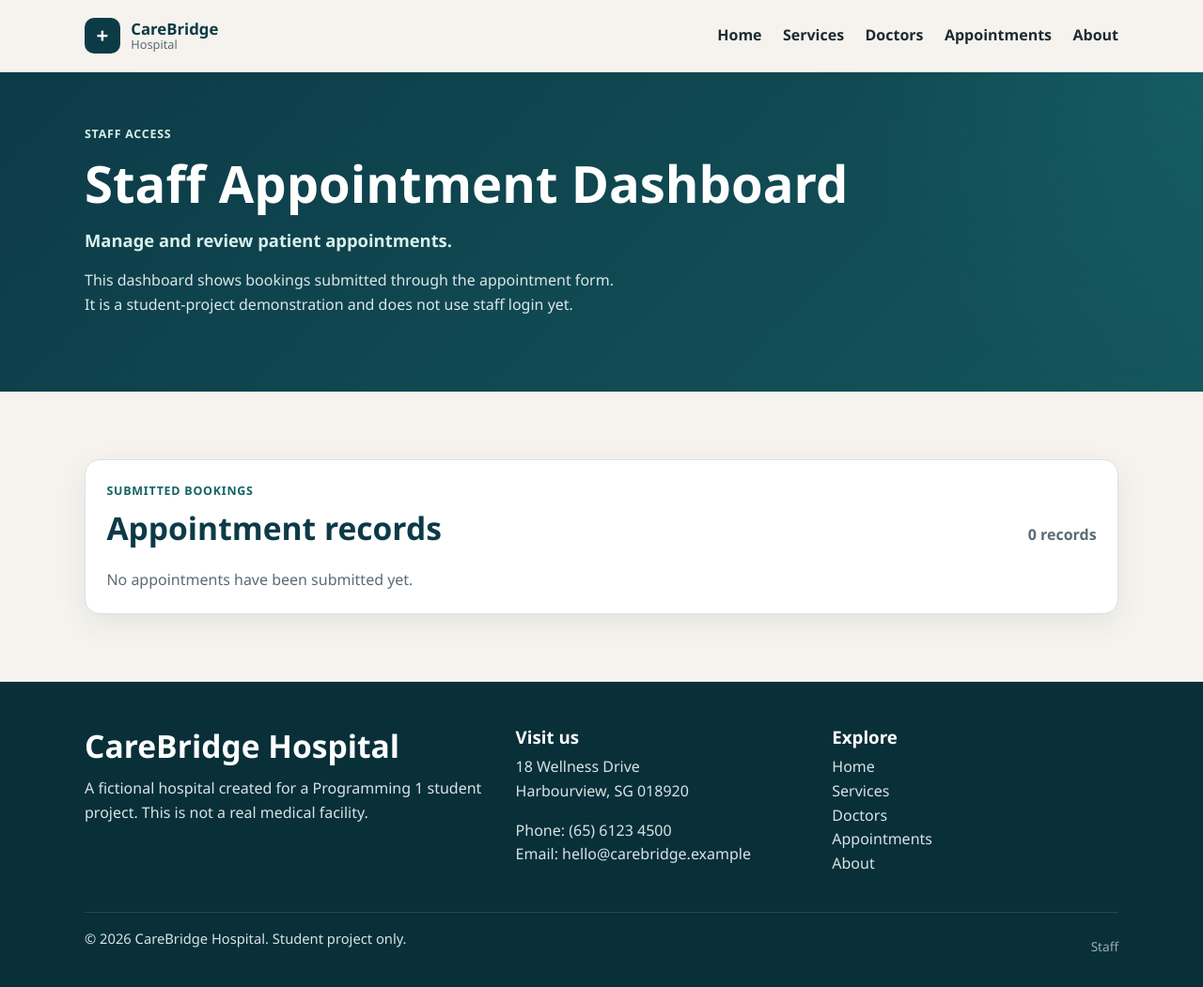
After one commit to jiye130309-arch/CareBridge-Hospital, a Flask app: page /staff in a window 1280 px wide. The commit adds this page. Shown: the whole page at 94% size. Run offline with Flask 3, Linux system fonts and the light colour scheme; data that the repository does not hold is empty.

Commit message:
Complete hospital backend and appointment management

```diff
--- a/app.py
+++ b/app.py
@@ -27,10 +27,16 @@ DOCTORS = [
     "Dr. Ryan Chen",
 ]
 
+ALLOWED_STATUSES = [
+    "Pending",
+    "Confirmed",
+    "Cancelled",
+]
+
 
 def get_db_connection():
     """Open the SQLite database used to store appointments."""
-    connection = sqlite3.connect(DATABASE)
+    connection = sqlite3.connect(DATABASE, timeout=10)
     connection.row_factory = sqlite3.Row
     return connection
 
@@ -52,7 +58,8 @@ def create_tables():
             appointment_time TEXT NOT NULL,
             reason TEXT NOT NULL,
             notes TEXT,
-            created_at TEXT NOT NULL
+            created_at TEXT NOT NULL,
+            status TEXT NOT NULL DEFAULT 'Pending'
         )
         """
     )
@@ -60,7 +67,23 @@ def create_tables():
     connection.close()
 
 
+def ensure_status_column():
+    """Add a status column to older databases that do not have one yet."""
+    connection = get_db_connection()
+    columns = [
+        row["name"]
+        for row in connection.execute("PRAGMA table_info(appointments)").fetchall()
+    ]
+    if "status" not in columns:
+        connection.execute(
+            "ALTER TABLE appointments ADD COLUMN status TEXT NOT NULL DEFAULT 'Pending'"
+        )
+        connection.commit()
+    connection.close()
+
+
 create_tables()
+ensure_status_column()
 
 
 @app.route("/")
@@ -126,9 +149,9 @@ def appointments():
             """
             INSERT INTO appointments (
                 full_name, email, phone, date_of_birth, department, doctor,
-                appointment_date, appointment_time, reason, notes, created_at
+                appointment_date, appointment_time, reason, notes, created_at, status
             )
-            VALUES (?, ?, ?, ?, ?, ?, ?, ?, ?, ?, ?)
+            VALUES (?, ?, ?, ?, ?, ?, ?, ?, ?, ?, ?, ?)
             """,
             (
                 full_name,
@@ -142,6 +165,7 @@ def appointments():
                 reason,
                 notes,
                 datetime.now().isoformat(timespec="seconds"),
+                "Pending",
             ),
         )
         connection.commit()
@@ -175,6 +199,62 @@ def appointment_confirmation(appointment_id):
     return render_template("appointment_confirmation.html", appointment=appointment)
 
 
+@app.route("/staff")
+def staff():
+    """Show submitted appointments for hospital staff to review."""
+    connection = get_db_connection()
+    appointments = connection.execute(
+        """
+        SELECT
+            id,
+            full_name,
+            email,
+            phone,
+            department,
+            doctor,
+            appointment_date,
+            appointment_time,
+            reason,
+            status
+        FROM appointments
+        ORDER BY appointment_date DESC, appointment_time DESC, id DESC
+        """
+    ).fetchall()
+    connection.close()
+
+    return render_template(
+        "staff.html",
+        appointments=appointments,
+        statuses=ALLOWED_STATUSES,
+    )
+
+
+@app.route("/staff/appointment/<int:appointment_id>/status", methods=["POST"])
+def update_appointment_status(appointment_id):
+    """Update one appointment status, then return to the staff dashboard."""
+    new_status = request.form.get("status", "").strip()
+    if new_status not in ALLOWED_STATUSES:
+        return redirect(url_for("staff"))
+
+    connection = get_db_connection()
+    appointment = connection.execute(
+        "SELECT id FROM appointments WHERE id = ?",
+        (appointment_id,),
+    ).fetchone()
+
+    if appointment is None:
+        connection.close()
+        return redirect(url_for("staff"))
+
+    connection.execute(
+        "UPDATE appointments SET status = ? WHERE id = ?",
+        (new_status, appointment_id),
+    )
+    connection.commit()
+    connection.close()
+    return redirect(url_for("staff"))
+
+
 if __name__ == "__main__":
     # host="0.0.0.0" is useful later for Docker.
     # On your computer, open: http://127.0.0.1:5000
--- a/static/css/style.css
+++ b/static/css/style.css
@@ -551,6 +551,131 @@ p {
     grid-column: 1 / -1;
 }
 
+/* Staff dashboard */
+
+.dashboard-card {
+    overflow: hidden;
+}
+
+.dashboard-header {
+    display: flex;
+    justify-content: space-between;
+    align-items: flex-end;
+    gap: 1rem;
+    margin-bottom: 1.4rem;
+}
+
+.dashboard-header h2 {
+    margin-bottom: 0;
+}
+
+.dashboard-count {
+    margin: 0;
+    color: var(--muted);
+    font-weight: 700;
+}
+
+.table-wrap {
+    overflow-x: auto;
+}
+
+.staff-table {
+    width: 100%;
+    border-collapse: collapse;
+    font-size: 0.95rem;
+}
+
+.staff-table th,
+.staff-table td {
+    text-align: left;
+    vertical-align: top;
+    padding: 0.85rem 0.75rem;
+    border-bottom: 1px solid var(--border);
+}
+
+.staff-table th {
+    color: var(--navy);
+    font-size: 0.82rem;
+    letter-spacing: 0.03em;
+    text-transform: uppercase;
+    white-space: nowrap;
+}
+
+.staff-table tbody tr:hover {
+    background: #f3f8f8;
+}
+
+.staff-table td:last-child {
+    min-width: 16rem;
+}
+
+.staff-empty {
+    margin: 0;
+    color: var(--muted);
+}
+
+.status-badge {
+    display: inline-block;
+    padding: 0.25rem 0.65rem;
+    border-radius: 999px;
+    font-size: 0.82rem;
+    font-weight: 700;
+}
+
+.status-pending {
+    background: #f4ead4;
+    color: #7a5a18;
+}
+
+.status-confirmed {
+    background: #e7f4f3;
+    color: var(--teal-dark);
+}
+
+.status-cancelled {
+    background: #f8e8e8;
+    color: #7a2e2e;
+}
+
+.status-form {
+    display: flex;
+    flex-wrap: wrap;
+    align-items: center;
+    gap: 0.4rem;
+    margin-top: 0.55rem;
+}
+
+.status-form select {
+    padding: 0.4rem 0.55rem;
+    border: 1px solid var(--border);
+    border-radius: 10px;
+    background: var(--white);
+    color: var(--text);
+    font: inherit;
+}
+
+.btn-small {
+    padding: 0.45rem 0.9rem;
+    font-size: 0.85rem;
+}
+
+.visually-hidden {
+    position: absolute;
+    width: 1px;
+    height: 1px;
+    padding: 0;
+    margin: -1px;
+    overflow: hidden;
+    clip: rect(0, 0, 0, 0);
+    white-space: nowrap;
+    border: 0;
+}
+
+.staff-access {
+    font-size: 0.85rem;
+    opacity: 0.7;
+}
+
 /* Footer */
 
 .site-footer {
@@ -588,6 +713,10 @@ p {
 }
 
 .footer-bottom {
+    display: flex;
+    justify-content: space-between;
+    align-items: center;
+    gap: 1rem;
     margin-top: 2rem;
     padding-top: 1rem;
     border-top: 1px solid rgba(255, 255, 255, 0.12);
@@ -653,6 +782,11 @@ p {
         padding: 3rem 0;
     }
 
+    .dashboard-header {
+        flex-direction: column;
+        align-items: flex-start;
+    }
+
     .hero-grid,
     .intro-grid,
     .card-grid,
--- a/templates/base.html
+++ b/templates/base.html
@@ -72,6 +72,7 @@
 
         <div class="container footer-bottom">
             <p>&copy; <span id="current-year">2026</span> CareBridge Hospital. Student project only.</p>
+            <a class="staff-access" href="{{ url_for('staff') }}">Staff</a>
         </div>
     </footer>
 
--- /dev/null
+++ b/templates/staff.html
@@ -0,0 +1,89 @@
+{% extends "base.html" %}
+
+{% block title %}Staff Appointment Dashboard | CareBridge Hospital{% endblock %}
+
+{% block content %}
+<section class="page-hero">
+    <div class="container">
+        <p class="eyebrow light">Staff access</p>
+        <h1>Staff Appointment Dashboard</h1>
+        <p class="tagline">Manage and review patient appointments.</p>
+        <p class="hero-intro">
+            This dashboard shows bookings submitted through the appointment form.
+            It is a student-project demonstration and does not use staff login yet.
+        </p>
+    </div>
+</section>
+
+<section class="section">
+    <div class="container">
+        <div class="card dashboard-card">
+            <div class="dashboard-header">
+                <div>
+                    <p class="eyebrow">Submitted bookings</p>
+                    <h2>Appointment records</h2>
+                </div>
+                <p class="dashboard-count">{{ appointments|length }} record{% if appointments|length != 1 %}s{% endif %}</p>
+            </div>
+
+            {% if appointments %}
+            <div class="table-wrap">
+                <table class="staff-table">
+                    <thead>
+                        <tr>
+                            <th>Reference</th>
+                            <th>Patient name</th>
+                            <th>Email</th>
+                            <th>Phone</th>
+                            <th>Department</th>
+                            <th>Doctor</th>
+                            <th>Appointment date</th>
+                            <th>Appointment time</th>
+                            <th>Reason</th>
+                            <th>Status</th>
+                        </tr>
+                    </thead>
+                    <tbody>
+                        {% for appointment in appointments %}
+                        <tr>
+                            <td>CB-{{ appointment['id'] }}</td>
+                            <td>{{ appointment['full_name'] }}</td>
+                            <td>{{ appointment['email'] }}</td>
+                            <td>{{ appointment['phone'] }}</td>
+                            <td>{{ appointment['department'] }}</td>
+                            <td>{{ appointment['doctor'] }}</td>
+                            <td>{{ appointment['appointment_date'] }}</td>
+                            <td>{{ appointment['appointment_time'] }}</td>
+                            <td>{{ appointment['reason'] }}</td>
+                            <td>
+                                <span class="status-badge status-{{ appointment['status']|lower }}">
+                                    {{ appointment['status'] }}
+                                </span>
+                                <form
+                                    class="status-form"
+                                    method="post"
+                                    action="{{ url_for('update_appointment_status', appointment_id=appointment['id']) }}"
+                                >
+                                    <label class="visually-hidden" for="status-{{ appointment['id'] }}">
+                                        Update status for CB-{{ appointment['id'] }}
+                                    </label>
+                                    <select id="status-{{ appointment['id'] }}" name="status">
+                                        {% for status in statuses %}
+                                        <option value="{{ status }}" {% if appointment['status'] == status %}selected{% endif %}>{{ status }}</option>
+                                        {% endfor %}
+                                    </select>
+                                    <button class="btn btn-primary btn-small" type="submit">Update</button>
+                                </form>
+                            </td>
+                        </tr>
+                        {% endfor %}
+                    </tbody>
+                </table>
+            </div>
+            {% else %}
+            <p class="staff-empty">No appointments have been submitted yet.</p>
+            {% endif %}
+        </div>
+    </div>
+</section>
+{% endblock %}
```
